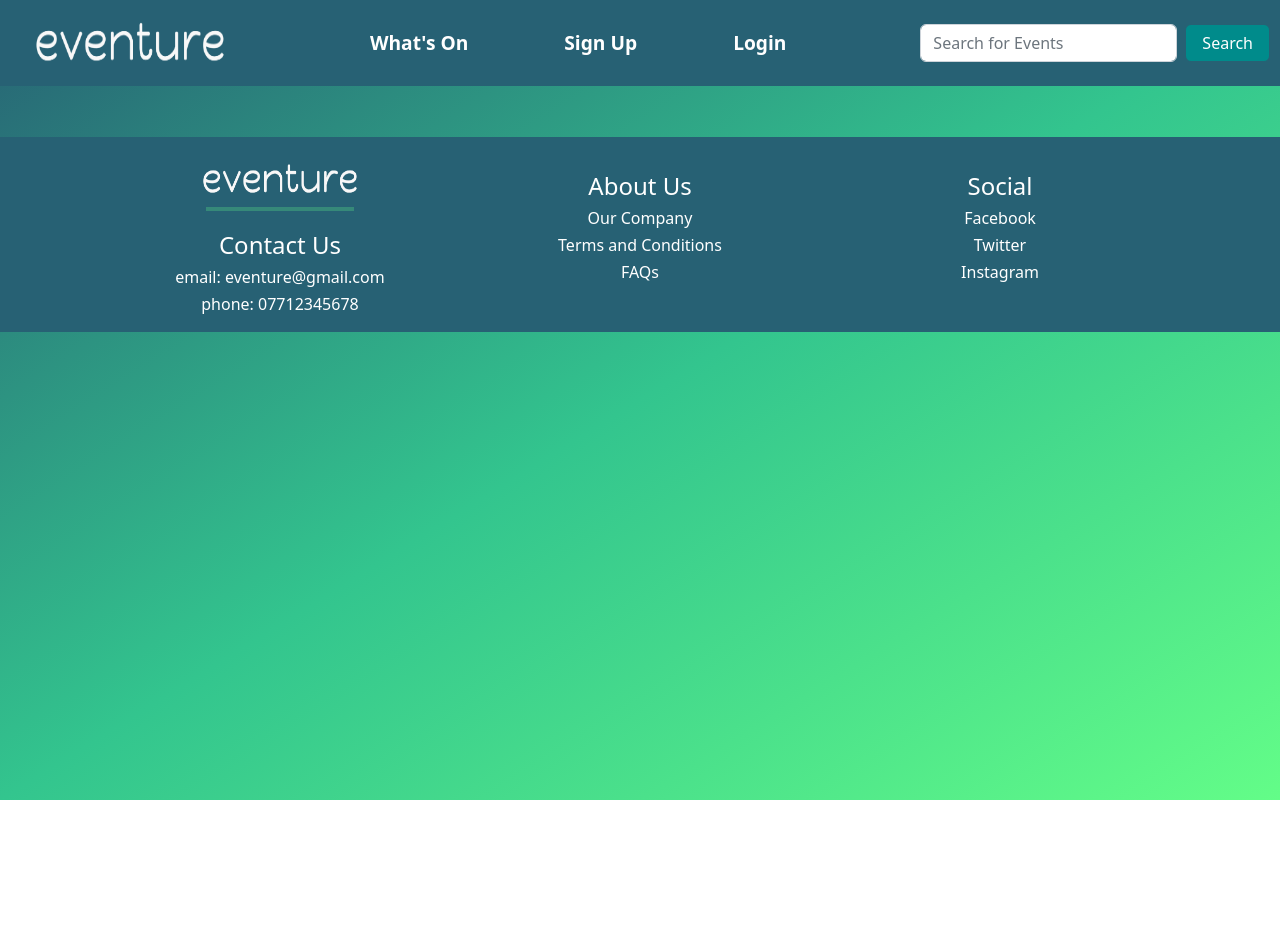
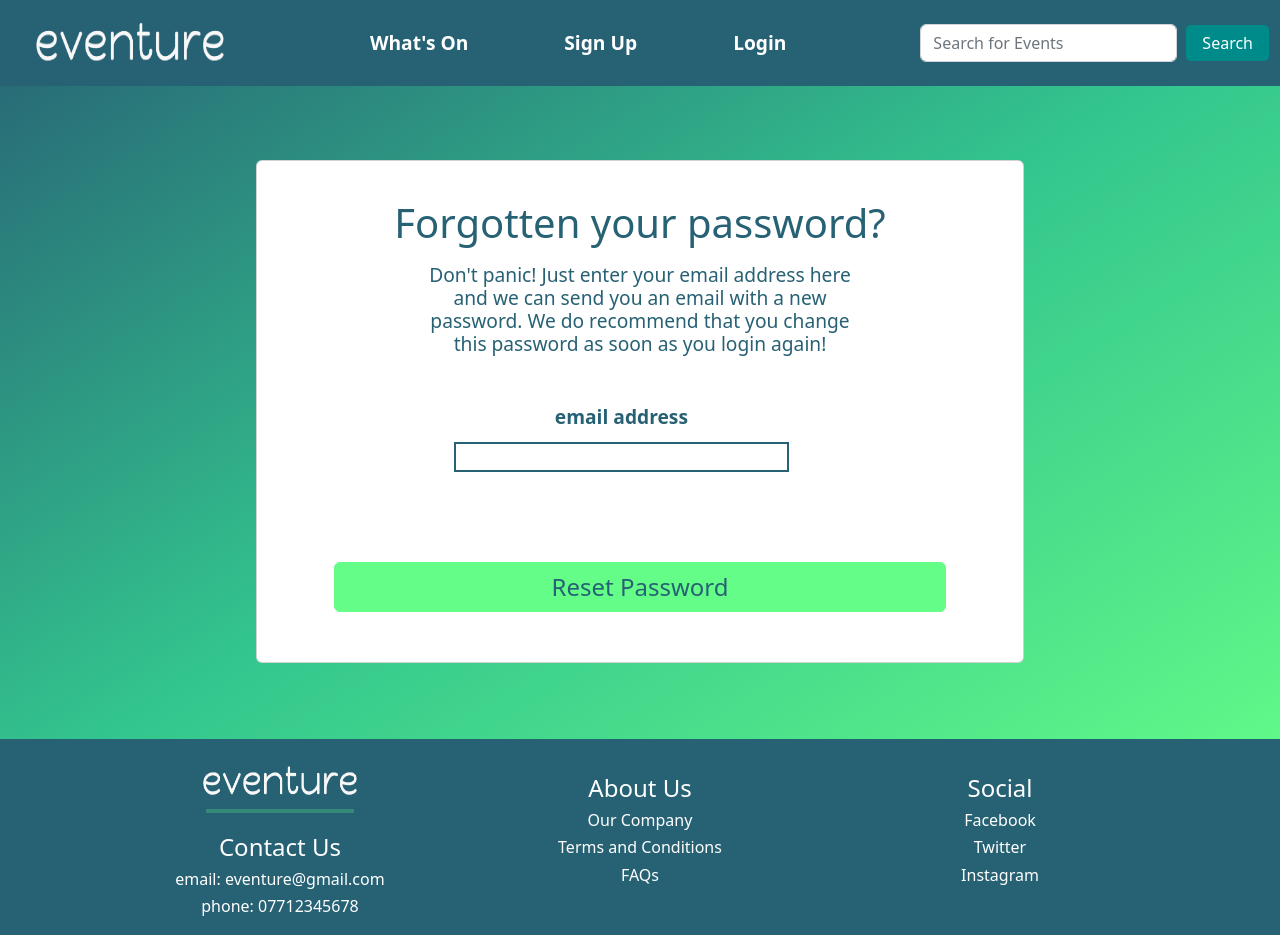
Before and after one commit to ctom11/event_app_project, a React (Create React App) app in the folder cep-project/: page /forgotpassword in a window 1280 px wide. Before the commit the page ends 800 px from the top, so only its background shows below. Built offline with nearby package versions, Linux system fonts and the light colour scheme; no server answers.

Commit message:
reset password working frontend

```diff
--- a/cep-project/src/App.js
+++ b/cep-project/src/App.js
@@ -5,6 +5,8 @@ import { Home } from './pages/home/Home.js';
 import { Whatson } from './pages/whatson/Whatson';
 import { Signup } from './pages/signup/Signup';
 import { Login } from './pages/login/Login';
+import { ForgotPassword } from './pages/login/ForgotPassword';
+import { PasswordIsReset } from './pages/login/PasswordIsReset';
 import { Layout } from './components/Layout';
 import { NavigationBar } from './components/NavigationBar';
 import { Footer } from './components/Footer';
@@ -56,6 +58,8 @@ function App() {
                   <Route path ='/whatson' element = {<Whatson/>}/>
                   <Route path ='/signup' element = {<Signup/>}/>
                   <Route path ='/login' element = {<Login/>}/>
+                  <Route path ='/forgotpassword' element = {<ForgotPassword/>}/>
+                  <Route path ='/passwordisreset' element = {<PasswordIsReset/>}/>
                   <Route path ='/event/:id' element = {<Event/>}/>
                   <Route path ='/userprofile/:id' element = {<Userprofile/>}/>
                   <Route path ='/admintasks/:id' element = {<AdminTasks/>}/>
--- /dev/null
+++ b/cep-project/src/pages/login/ForgotPassword.js
@@ -0,0 +1,51 @@
+import React, { useEffect, useState } from 'react';
+import '../event/CreateEvent.css';
+import './Login.css';
+import { Link } from 'react-router-dom';
+import { Card } from "react-bootstrap";
+import '../event/Event.css';
+import Axios from "axios";
+import { useNavigate } from "react-router-dom";
+
+export const ForgotPassword = () => {
+
+    let navigate = useNavigate();
+
+    const [emailId, setEmailId] = useState('');
+
+    const ResetPassword = () => {
+        Axios.post(`http://localhost:3001/forgotpassword` , {
+            headers: {accessToken: localStorage.getItem("accessToken")},
+            emailId: emailId,
+        }).then((Response) => {
+            if (Response.data.error) {
+              alert(Response.data.error);
+            } else {
+              console.log(Response.data);
+              navigate('/passwordisreset');
+            }
+        });
+    }
+
+    useEffect(() => {
+        document.title = "Reset Password - Eventure";
+      });
+
+    return (
+
+        <Card className="create-event">
+            <h1 className='create-event-header'>Forgotten your password?</h1>
+            <h2 className='create-event-h2 forgotten-pw'>Don't panic! Just enter your email address here and we can send you an email with a new password. We do recommend that you change this password as soon as you login again!</h2>
+
+            <div>
+                <label className="create-label input-pw-email">email address</label>
+                <input type="email" className="form-input-signup signup create-input long-input"
+                onChange={(e) => {
+                    setEmailId(e.target.value);
+                }}></input>
+            </div>
+            <button type="submit" className="btn btn-primary eventure-btn create-event-btn" onClick={ResetPassword}>Reset Password</button>
+        </Card>
+
+    )
+}
--- a/cep-project/src/pages/login/Login.css
+++ b/cep-project/src/pages/login/Login.css
@@ -86,3 +86,11 @@ h2 {
     --bs-btn-disabled-color: #63FD88 !important;
     --bs-btn-disabled-border-color: #276174 !important;
 }
+
+.forgotten-pw {
+    width:70%;
+}
+
+.input-pw-email {
+    text-align: center;
+}
--- a/cep-project/src/pages/login/Login.js
+++ b/cep-project/src/pages/login/Login.js
@@ -66,7 +66,9 @@ export const Login = () => {
                 setPassword(e.target.value);
               }}></input>
             </div>
-            <br/>
+            <div>
+              <a href = "/forgotpassword" target = "_blank" className='tandc'>I forgot my password</a>
+            </div>
             <br/>
             <button type="submit" className="btn btn-primary eventure-btn" onClick={login}>Login</button>
           </div>
--- /dev/null
+++ b/cep-project/src/pages/login/PasswordIsReset.js
@@ -0,0 +1,24 @@
+import React, { useEffect } from 'react';
+import '../event/CreateEvent.css';
+import { Link } from 'react-router-dom';
+import { Card } from "react-bootstrap";
+import 'react-datepicker/dist/react-datepicker.css'
+import '../event/Event.css';
+
+export const PasswordIsReset = () => {
+
+    useEffect(() => {
+        document.title = "Password Reset - Eventure";
+      });
+
+    return (
+
+        <Card className="create-event">
+            <h1 className='create-event-header'>Thank you</h1>
+            <h2 className='create-event-h2'>Your password has been reset. You can access your new password in your emails.</h2>
+
+            <Link to="/login"><h2 className='create-event-h2 back-to-home'>Click here to go to login</h2></Link>
+        </Card>
+
+    )
+}
```
Also changed, not shown: 1 other file (tests, documents, lock files or other folders).
